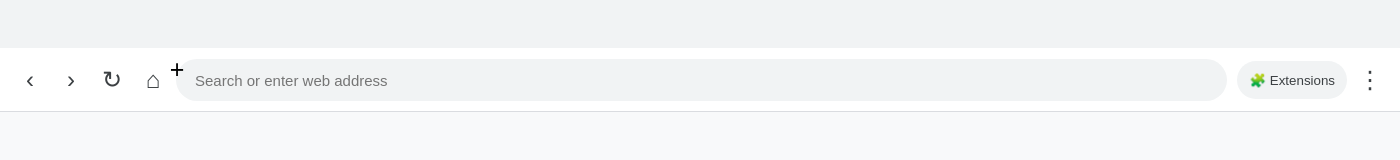
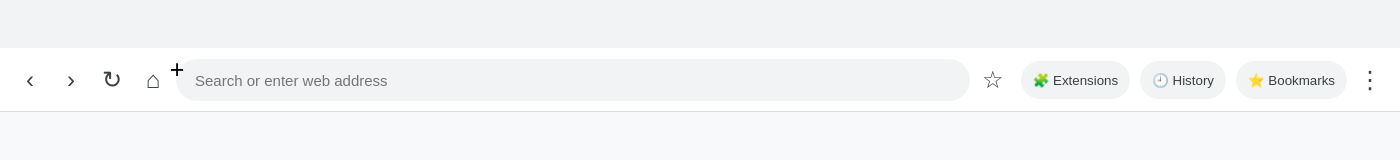
Before and after one commit to mdarafathassan8-code/AR-CHECK, an Electron app: page renderer/chrome.html in a window 1400 px wide. Drawn offline with Linux system fonts and the light colour scheme; no server answers.

Commit message:
Upgrade browser toolbar with bookmarks history and menu

```diff
--- a/renderer/chrome.html
+++ b/renderer/chrome.html
@@ -1 +1 @@
-<!doctype html><html><head><meta charset="UTF-8"><meta http-equiv="Content-Security-Policy" content="default-src 'self'; style-src 'self' 'unsafe-inline'; script-src 'self';"><meta name="viewport" content="width=device-width,initial-scale=1"><title>Nova Browser</title><link rel="stylesheet" href="chrome.css"></head><body><div class="chrome"><div id="tabs" class="tabs"></div><button id="plus" class="icon">+</button><div class="toolbar"><button id="back" class="nav">‹</button><button id="forward" class="nav">›</button><button id="reload" class="nav">↻</button><button id="home" class="nav">⌂</button><form id="form"><input id="address" autocomplete="off" spellcheck="false" placeholder="Search or enter web address"></form><button id="extension" class="pill">🧩 Extensions</button><button id="menu" class="nav">⋮</button></div></div><script src="chrome.js"></script></body></html>
+<!doctype html><html><head><meta charset="UTF-8"><meta http-equiv="Content-Security-Policy" content="default-src 'self';style-src 'self' 'unsafe-inline';script-src 'self';"><meta name="viewport" content="width=device-width,initial-scale=1"><title>Nova Browser</title><link rel="stylesheet" href="chrome.css"></head><body><div class="chrome"><div id="tabs" class="tabs"></div><button id="plus" class="icon">+</button><div class="toolbar"><button id="back" class="nav">‹</button><button id="forward" class="nav">›</button><button id="reload" class="nav">↻</button><button id="home" class="nav">⌂</button><form id="form"><input id="address" autocomplete="off" spellcheck="false" placeholder="Search or enter web address"></form><button id="star" class="nav" title="Bookmark">☆</button><button id="extension" class="pill">🧩 Extensions</button><button id="history" class="pill">🕘 History</button><button id="bookmarks" class="pill">⭐ Bookmarks</button><button id="menu" class="nav">⋮</button></div></div><script src="chrome.js"></script></body></html>
```
